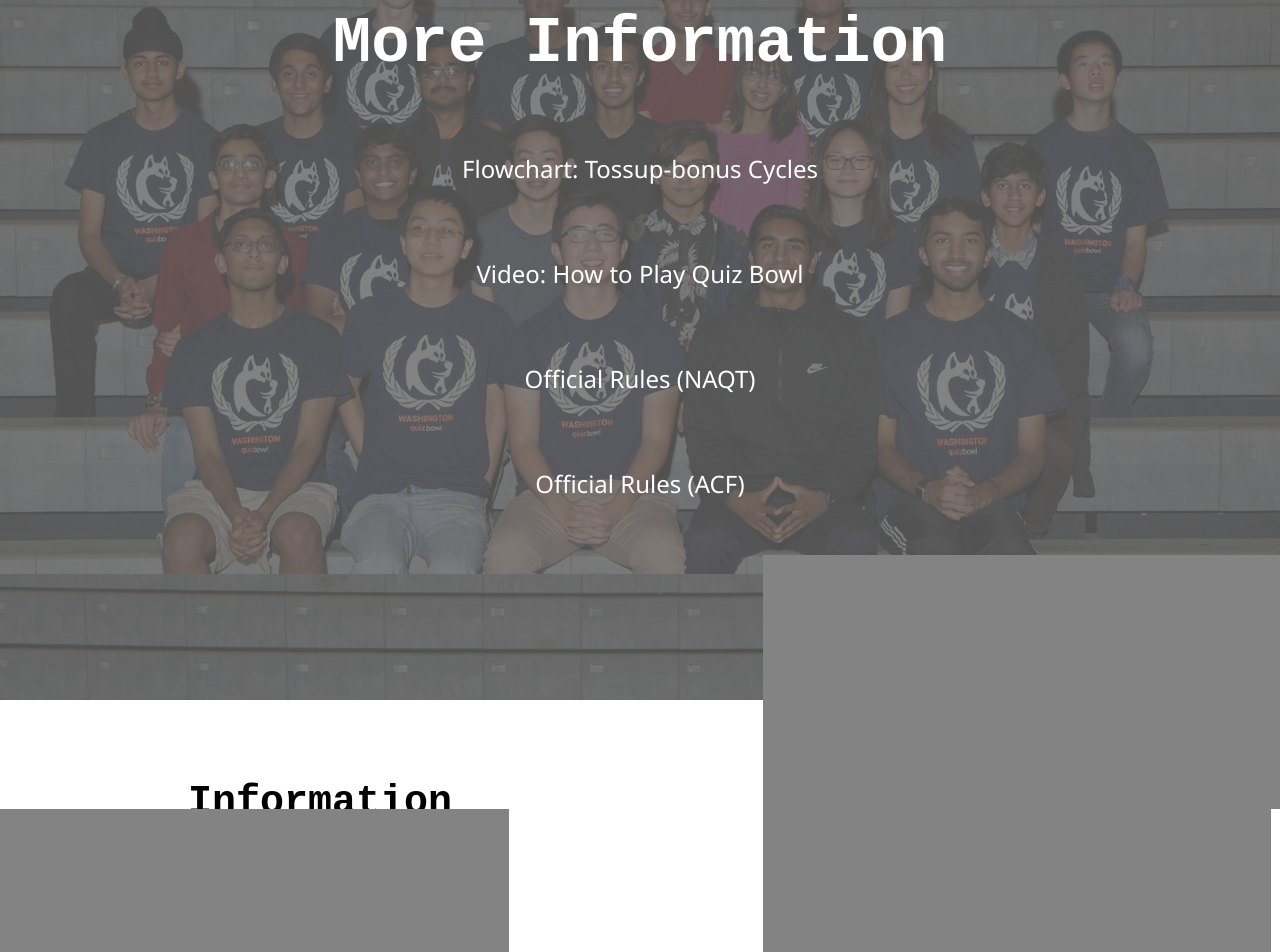
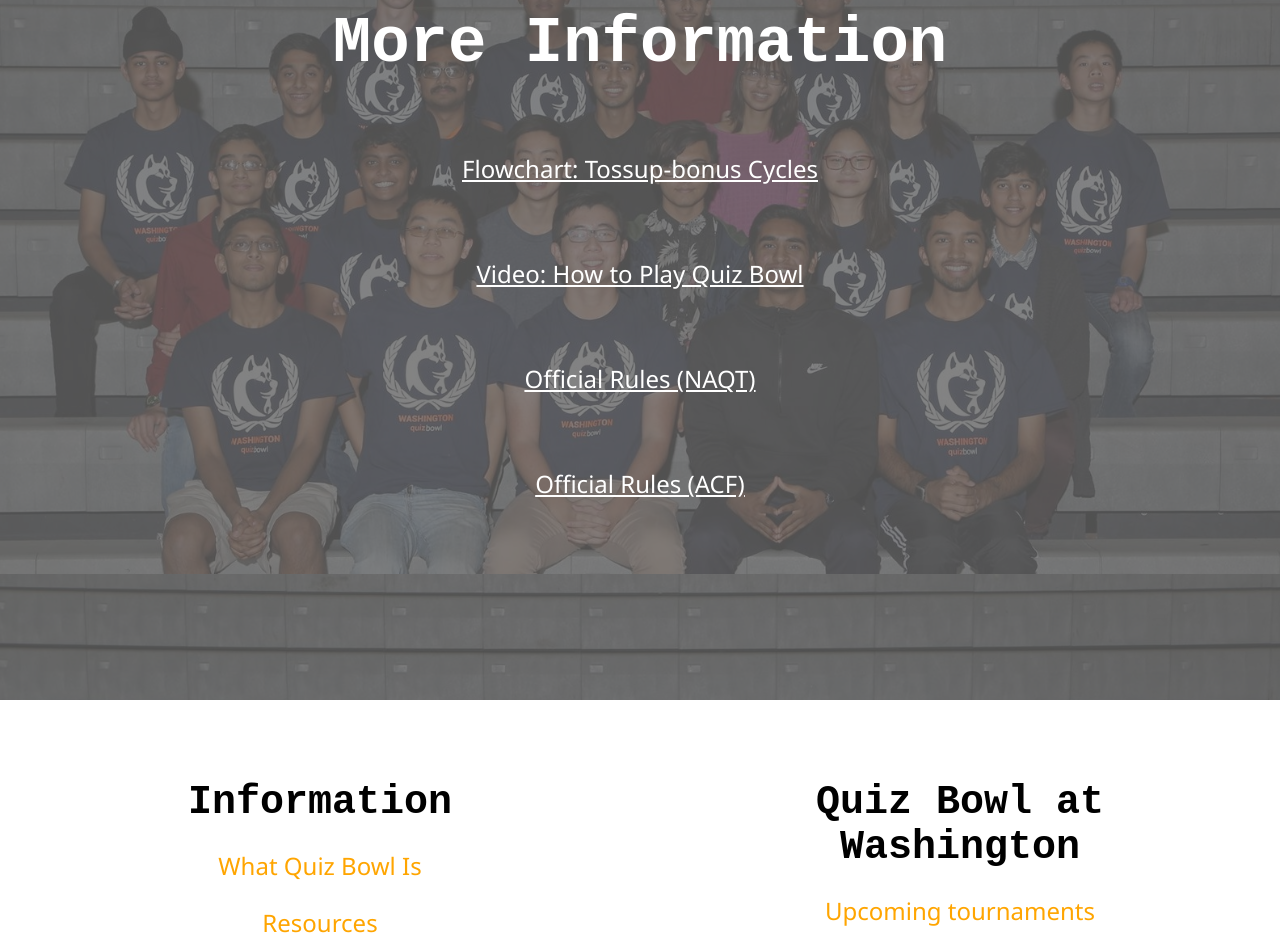
Before and after one commit to ultimate-braviary/whsquizbowl.github.io, a plain HTML site: page resources/what.html in a window 1280 px wide. Shown: the part 1986-2938 px from the top of the page. Drawn offline with Linux system fonts and the light colour scheme; a web font is replaced by a local one.

Commit message:
underline links

```diff
--- a/resources/index.css
+++ b/resources/index.css
@@ -123,6 +123,11 @@ a:link {
     padding: 16em 0em 8em 0em;
 }
 
+.middleContainer a:link, a:visited, a:hover, a:active {
+    text-decoration: underline;
+    color: white;
+}
+
 .middleContainer p {
     font-size: 1.5em;
     margin: 3em;
```
